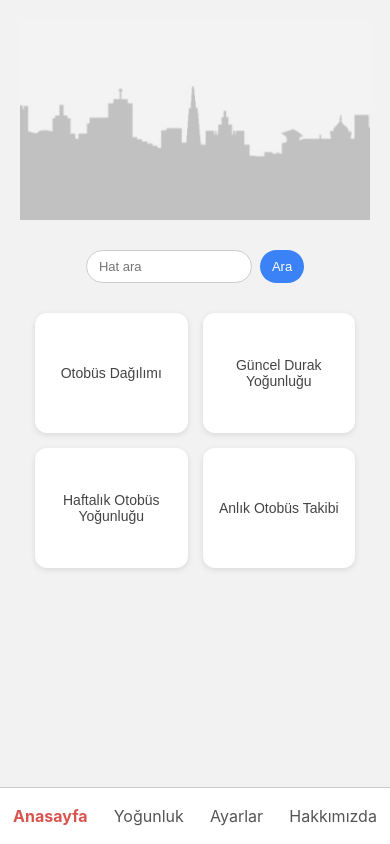
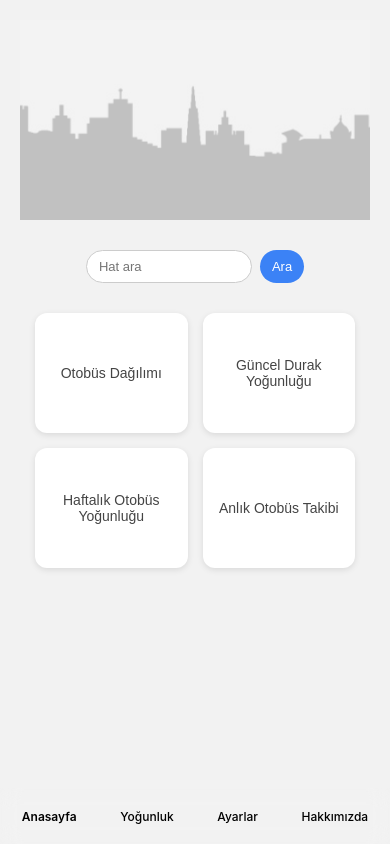
Before and after one commit to yrumeysayildirim/OTOBUSUM-YANIMDA-FRONTEND, a React (Create React App) app in the folder otobus/: page / in a window 390 px wide. Built offline with nearby package versions, Linux system fonts and the light colour scheme.

Commit message:
Refactor BottomNav styles for improved responsiveness and consistency

```diff
--- a/otobus/src/components/BottomNav.css
+++ b/otobus/src/components/BottomNav.css
@@ -3,52 +3,98 @@
   bottom: 0;
   left: 0;
   width: 100%;
-  height: 56px; /* Örneğin 56px, tasarımına göre değişebilir */
-  background-color: white;
-  border-top: 1px solid #ccc;
+  height: 64px;
+  background-color: var(--card-bg-color);
+  border-top: 1px solid var(--border-color);
   display: flex;
   justify-content: space-around;
   align-items: center;
   z-index: 1000;
+  box-shadow: var(--shadow-md);
+  padding: 0 var(--spacing-md);
+  transition: all var(--transition-normal);
+  backdrop-filter: blur(10px);
+  -webkit-backdrop-filter: blur(10px);
 }
 
 .nav-item {
   flex-grow: 1;
   text-align: center;
-  padding: 10px 0;
+  padding: var(--spacing-md) 0;
   text-decoration: none;
-  color: #444;
+  color: var(--text-muted);
+  font-weight: 500;
+  font-size: 0.875rem;
+  display: flex;
+  flex-direction: column;
+  align-items: center;
+  justify-content: center;
+  transition: all var(--transition-fast);
+  position: relative;
+  border-radius: var(--border-radius-md);
+}
+
+.nav-item svg {
+  margin-bottom: var(--spacing-xs);
+  font-size: 1.25rem;
+  transition: transform var(--transition-fast);
 }
 
 .nav-item.active {
-  color: #007bff;
-  font-weight: bold;
+  color: var(--primary-color);
+  font-weight: 600;
 }
 
-/* --- Light Mode --- */
-.bottom-nav.light-mode {
-  background-color: #fff;
-  border-top: 1px solid #ccc;
+.nav-item.active svg {
+  transform: translateY(-2px);
 }
 
-.bottom-nav.light-mode .nav-item {
-  color: #555;
+.nav-item::after {
+  content: "";
+  position: absolute;
+  bottom: 8px;
+  left: 50%;
+  width: 0;
+  height: 3px;
+  background-color: var(--primary-color);
+  transition: all var(--transition-fast);
+  border-radius: 3px;
+  opacity: 0;
+  transform: translateX(-50%);
 }
 
-.bottom-nav.light-mode .nav-item.active {
-  color: #d9534f;
+.nav-item.active::after {
+  width: 20px;
+  opacity: 1;
 }
 
-/* --- Dark Mode --- */
-.bottom-nav.dark-mode {
-  background-color: #121212;
-  border-top: 1px solid #333;
+.nav-item:hover {
+  color: var(--primary-hover);
+  background-color: rgba(0, 0, 0, 0.05);
 }
 
-.bottom-nav.dark-mode .nav-item {
-  color: #ccc;
+.nav-item:active {
+  transform: scale(0.95);
 }
 
-.bottom-nav.dark-mode .nav-item.active {
-  color: #ff6b6b; /* isteğe göre daha parlak bir kırmızı seçebilirsiniz */
+/* Responsive adjustments */
+@media (max-width: 480px) {
+  .nav-item span {
+    font-size: 0.75rem;
+  }
+
+  .bottom-nav {
+    height: 56px;
+    padding: 0 var(--spacing-xs);
+  }
 }
+
+/* Tablet and larger devices */
+@media (min-width: 768px) {
+  .bottom-nav {
+    max-width: 500px;
+    left: 50%;
+    transform: translateX(-50%);
+    border-radius: var(--border-radius-lg) var(--border-radius-lg) 0 0;
+  }
+}
```
